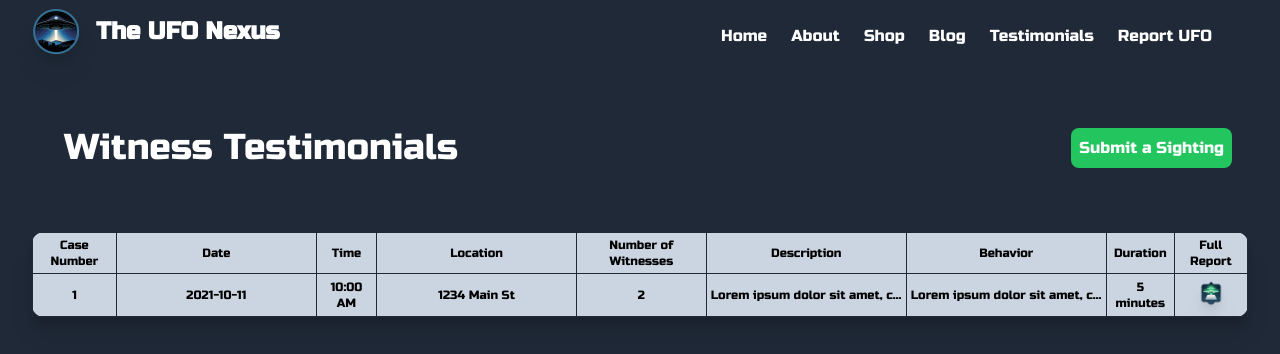
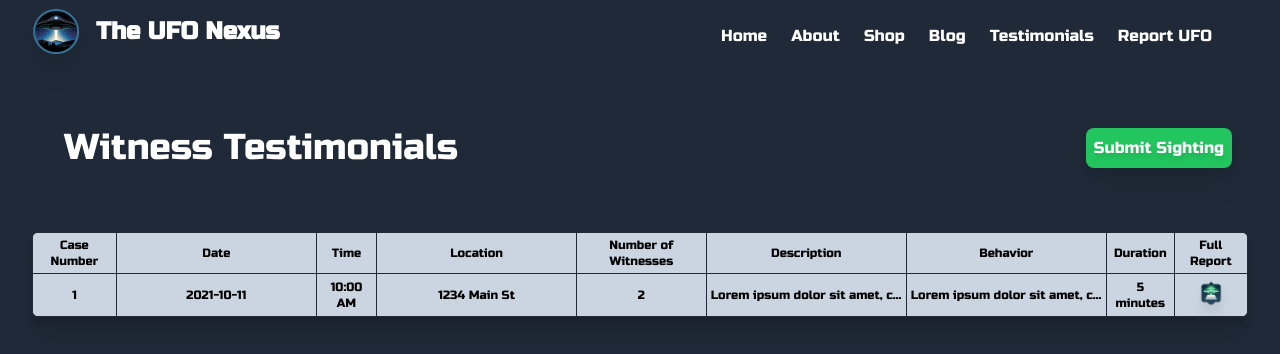
Before and after one commit to zackzellto/TheUFONexus, a React (Vite) app in the folder app/frontend/: page /testimonials in a window 1280 px wide. Shown: the top 354 px of the page. Built offline with nearby package versions, Linux system fonts and the light colour scheme.

Commit message:
changed button styling

```diff
--- /dev/null
+++ b/app/frontend/src/components/buttons/SubmitSightingButton.tsx
@@ -0,0 +1,17 @@
+import React from "react";
+
+type Props = {};
+
+const SubmitSightingButton = (props: Props) => {
+  return (
+    <div>
+      <button className="bg-green-500 hover:bg-green-400 drop-shadow-xl text-white p-2 rounded-lg m-4 transform hover:scale-105 transition duration-500">
+        <a href="/testimonials/new" className="drop-shadow-md">
+          Submit Sighting
+        </a>
+      </button>
+    </div>
+  );
+};
+
+export default SubmitSightingButton;
--- a/app/frontend/src/components/tables/TestimonialsTable.tsx
+++ b/app/frontend/src/components/tables/TestimonialsTable.tsx
@@ -10,7 +10,7 @@ interface TableProps {
 const TestimonialTable: React.FC<TableProps> = ({ headers, rows, icon }) => {
   return (
     <div className="flex justify-center overflow-x-auto drop-shadow-xl">
-      <table className="mx-auto min-w-fit rounded-xl bg-slate-300 text-xs">
+      <table className="mx-auto min-w-fit rounded-lg bg-slate-300 text-xs">
         <thead>
           <tr>
             {headers.map((header, index) => (
--- a/app/frontend/src/views/TestimonialsPage.tsx
+++ b/app/frontend/src/views/TestimonialsPage.tsx
@@ -1,5 +1,6 @@
 import React from "react";
 import TestimonialTable from "../components/tables/TestimonialsTable";
+import SubmitSightingButton from "../components/buttons/SubmitSightingButton";
 
 const TestimonialsPage: React.FC = () => {
   return (
@@ -8,9 +9,7 @@ const TestimonialsPage: React.FC = () => {
         <div className="text-4xl text-center text-white p-8">
           Witness Testimonials
         </div>
-        <button className="bg-green-500 hover:bg-green-400 text-white p-2 rounded-lg m-4">
-          <a href="/testimonials/new">Submit a Sighting</a>
-        </button>
+        <SubmitSightingButton />
       </div>
       <div className="mt-8 drop-shadow-xl">
         <TestimonialTable
```
